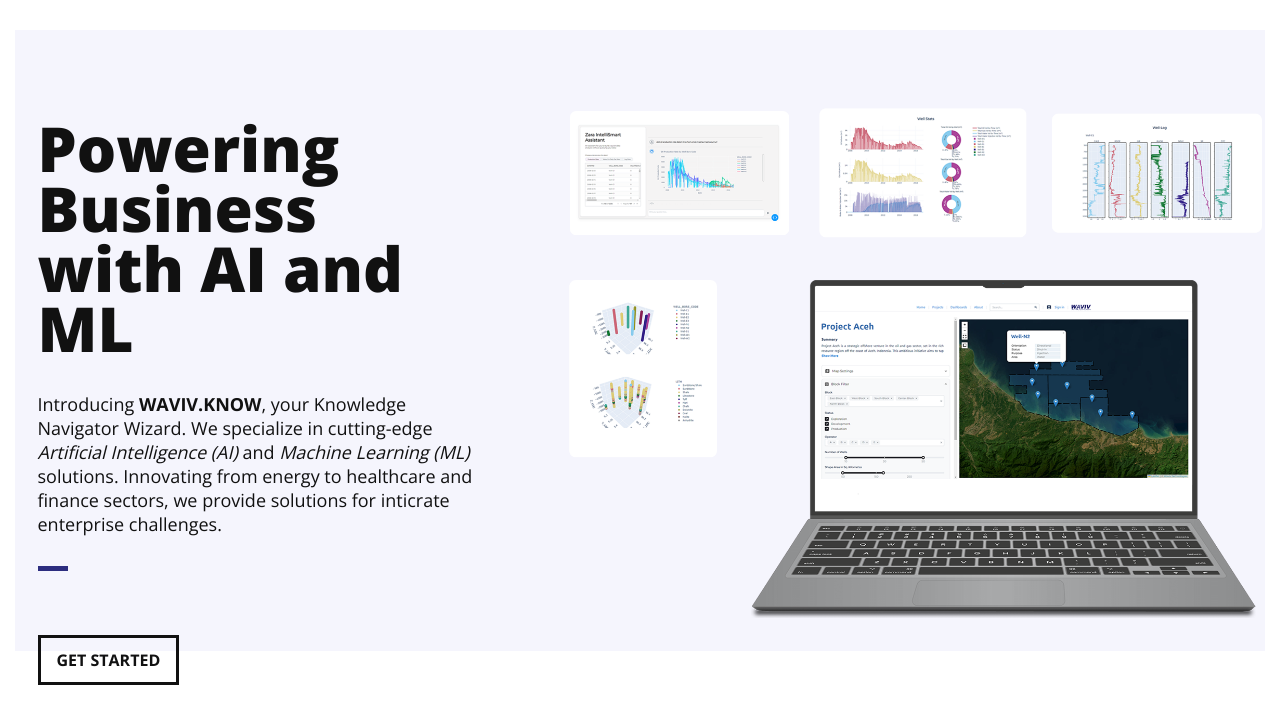
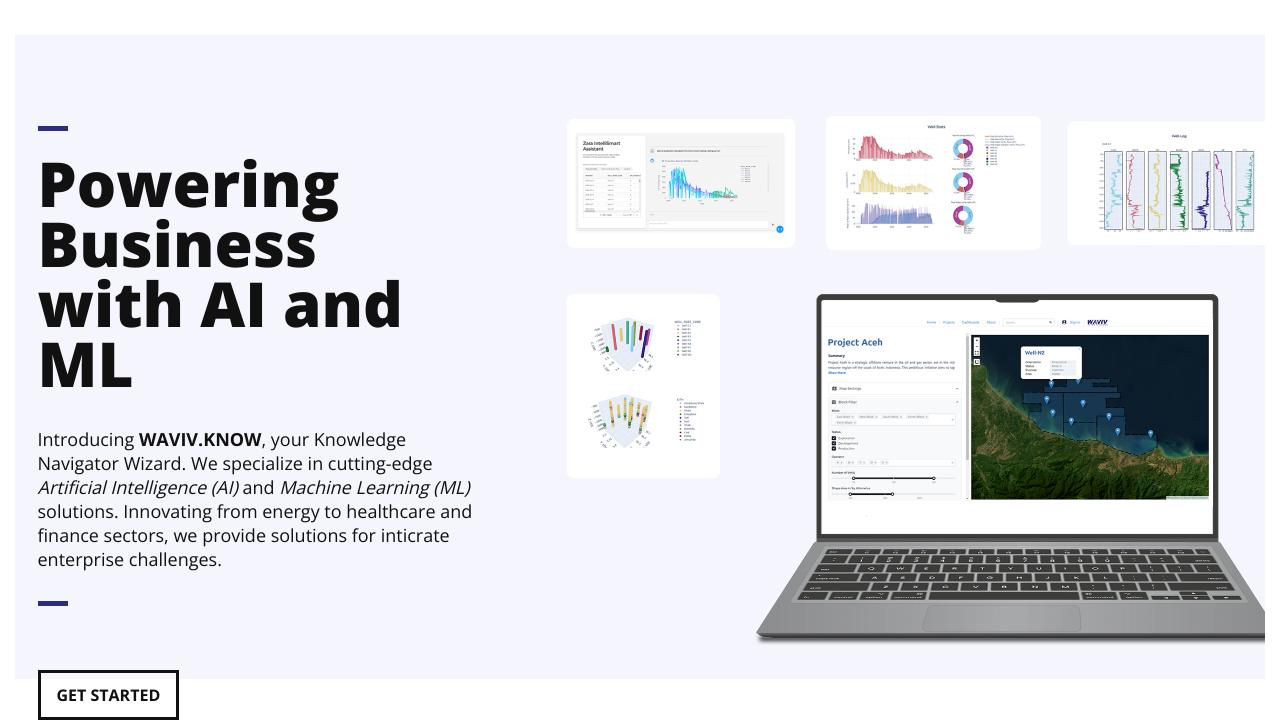
Before and after one commit to ekaputri1982/html_web_wt, a plain HTML site: page index.html in a window 1280 px wide. Shown: the part 109-831 px from the top of the page. Drawn offline with nearby package versions, Linux system fonts and the light colour scheme.

```diff
--- a/css/style.css
+++ b/css/style.css
@@ -762,13 +762,13 @@ h6 {
     padding-top: 5%;
 }
 
-/* #banner .section-heading:before {
+#banner .section-heading:before {
     content: "";
     display: block;
     width: 30px;
     height: 5px;
     margin-top: 30px;
-} */
+}
 
 
 
```
Also changed, not shown: text.txt.
